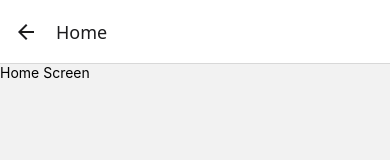
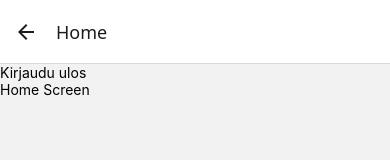
Before and after one commit to irensula/4langs-app, a React Native app in the folder opetuspeli-app/frontend/: screen /Home in a window 390 px wide. Shown: the top 160 px of the page. Built offline with nearby package versions, Linux system fonts and the light colour scheme.

Commit message:
logout works

```diff
--- /dev/null
+++ b/opetuspeli-app/frontend/components/Navbar.js
@@ -0,0 +1,12 @@
+import { View, Text, Pressable } from "react-native-web"
+
+const Navbar = ({logout}) => {
+    return (
+        <View>
+            <Pressable onPress={logout}>
+                <Text>Kirjaudu ulos</Text>
+            </Pressable>
+        </View>
+    )
+}
+export default Navbar;
--- a/opetuspeli-app/frontend/package.json
+++ b/opetuspeli-app/frontend/package.json
@@ -10,6 +10,7 @@
   },
   "dependencies": {
     "@expo/metro-runtime": "~5.0.4",
+    "@react-native-async-storage/async-storage": "^2.2.0",
     "@react-navigation/native-stack": "^7.3.18",
     "expo": "~53.0.9",
     "expo-status-bar": "~2.2.3",
--- a/opetuspeli-app/frontend/screens/HomeScreen.js
+++ b/opetuspeli-app/frontend/screens/HomeScreen.js
@@ -1,8 +1,31 @@
+import AsyncStorage from '@react-native-async-storage/async-storage';
+import { useState, useEffect } from 'react';
 import { View, Text } from "react-native";
+import Navbar from "../components/Navbar";
 
-const HomeScreen = () => {
+const HomeScreen = ({ navigation }) => {
+    const [token, setToken] = useState('');
+
+    useEffect(() => {
+        const fetchToken = async () => {
+            const savedToken = await AsyncStorage.getItem('token');
+            setToken(savedToken);
+        };
+        fetchToken();
+    }, []);
+
+    const logout = async () => {
+        await AsyncStorage.removeItem('token');
+        setToken('');
+        console.log("Token deleted");
+
+        const check = await AsyncStorage.getItem('token');
+        console.log("Token from storage after logout:", check);
+        navigation.navigate("Start");
+    }
     return (
         <View>
+            <Navbar logout={logout} />
             <Text>Home Screen</Text>
         </View>
     )
--- a/opetuspeli-app/frontend/screens/LoginScreen.js
+++ b/opetuspeli-app/frontend/screens/LoginScreen.js
@@ -1,7 +1,7 @@
 import { useState } from 'react';
 import { View, Text, TextInput, Alert, Pressable, StyleSheet } from 'react-native';
-
 import { useContext } from 'react';
+import AsyncStorage from '@react-native-async-storage/async-storage';
 import MessageBox from '../components/MessageBox';
 
 import { useTheme } from '@react-navigation/native';
@@ -35,8 +35,10 @@ const Login = ({ navigation }) => {
             });
 
             if (response.ok) {
-                Alert.alert("Success", "User logged in successfully");
-                navigation.goBack();
+                const data = await response.json();
+                await AsyncStorage.setItem('token', data.token);
+                console.log("Token", data.token);
+                navigation.navigate("Home");
             } else {
                 const errorData = await response.json();
                 Alert.alert("Error", errorData.message || "Login failed");
@@ -81,7 +83,10 @@ const Login = ({ navigation }) => {
                 onFocus={() => { setHasError(false); setPasswordFocused(true); }}
                 onBlur={() => setPasswordFocused(false)}
             />
-            <Pressable onPress={handleLogin} style={[styles.button, {backgroundColor: colors.buttonBackground}]}>
+            <Pressable
+                onPress={handleLogin}
+                style={[styles.button, {backgroundColor: colors.buttonBackground}]}
+            >
                 <Text style={styles.buttonText}>Kirjaudu</Text>
             </Pressable>
             <Pressable onPress={() => navigation.goBack()}>
```
Also changed, not shown: 2 other files (tests, documents, lock files or other folders).
